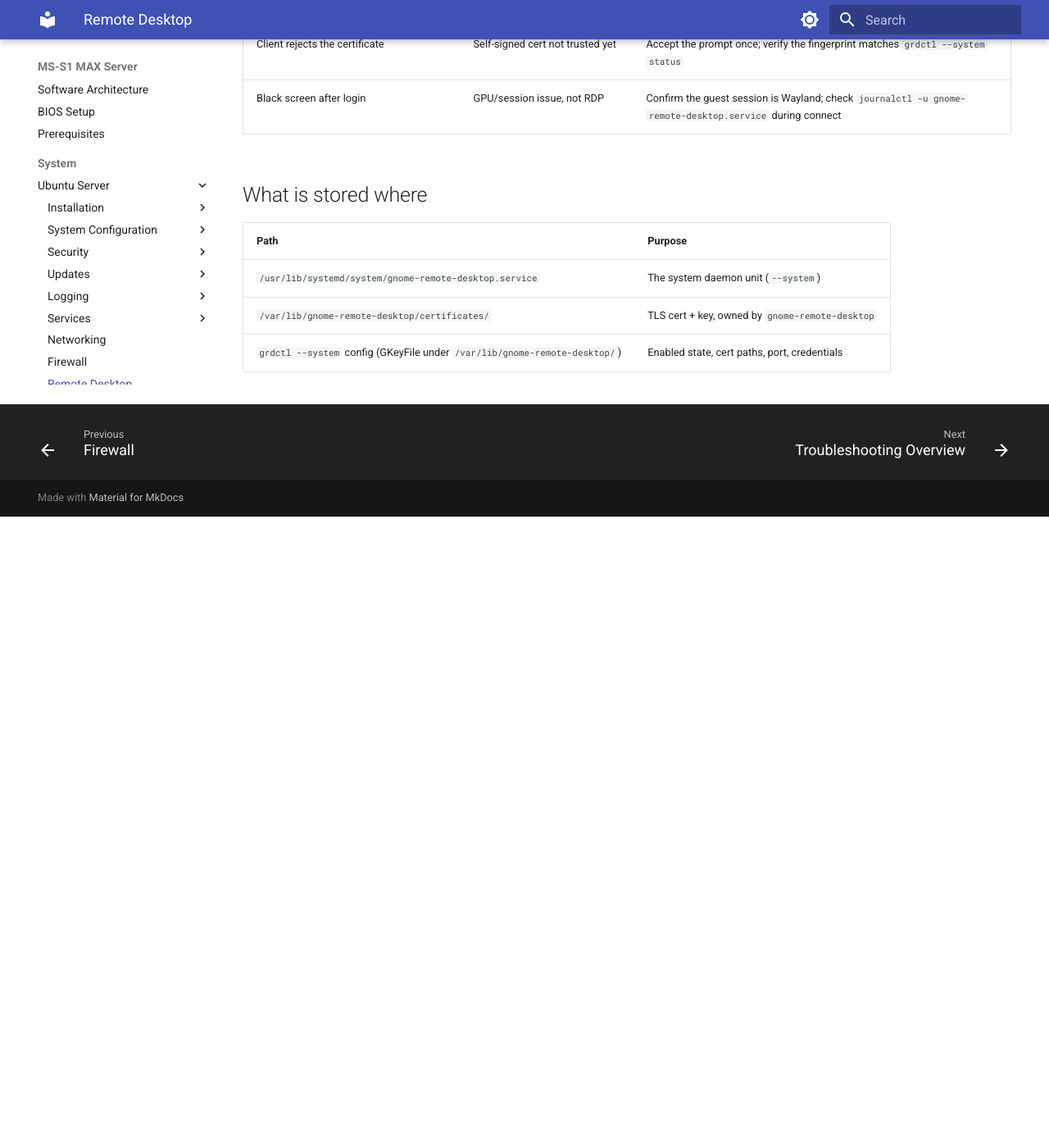
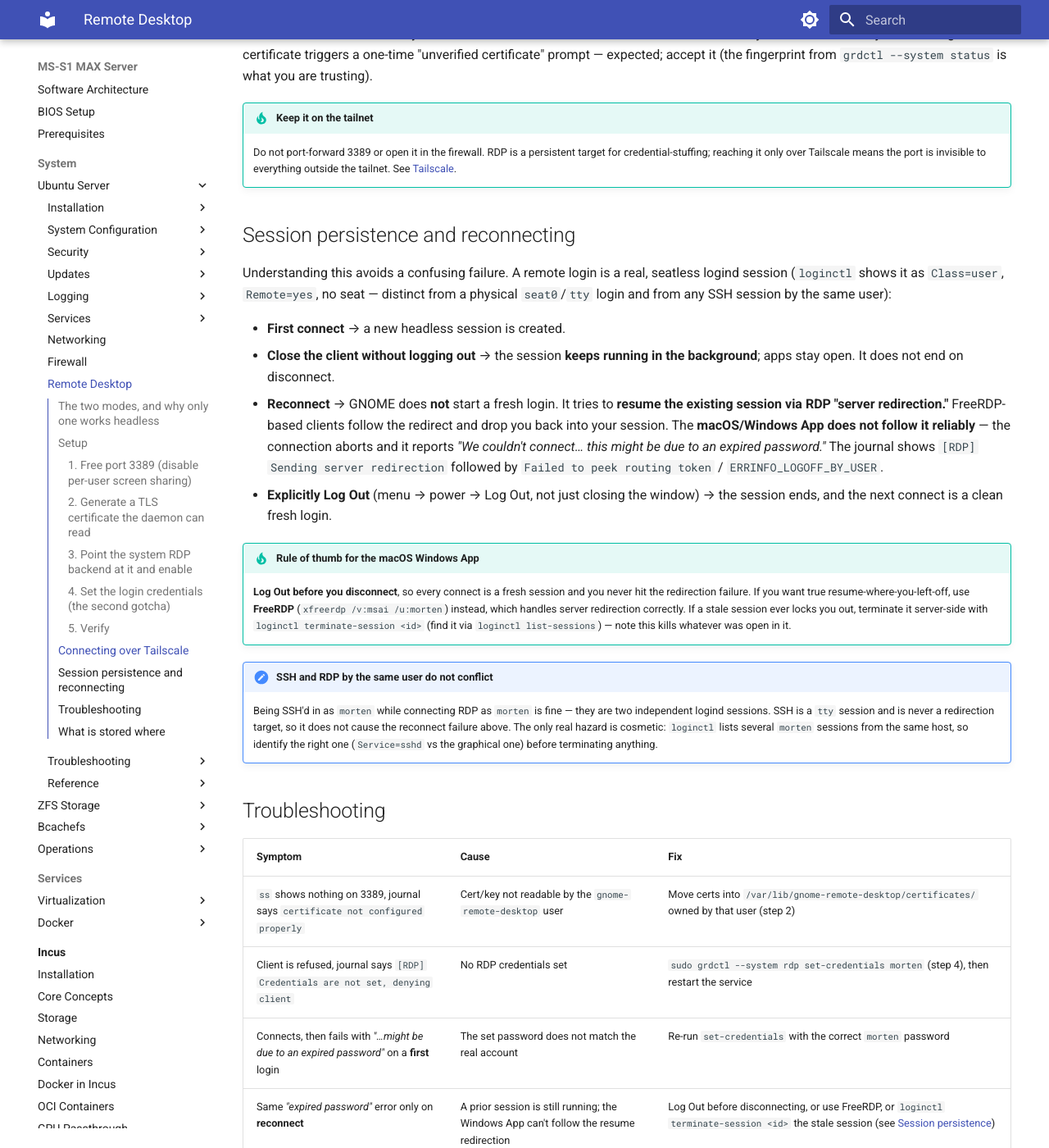
Before and after one commit to mortenoh/msai-setup, an MkDocs documentation site: the page built from docs/ubuntu/remote-desktop.md, in a window 1280 px wide and 1400 px high, scrolled down 3172 px. Shown: the whole window at 82% size. Built offline with MkDocs 1.6.1 and Material for MkDocs 9.7.7, drawn with Linux system fonts in a browser that asks for light colours; before the commit the page ends 3802 px from its top, so only the background shows below that; some of the changed text lies outside the part shown.

Commit message:
docs(ubuntu): add RDP credentials step and reconnect behavior
Document the set-credentials requirement (denies clients until set),
correct the connect flow (no interactive GDM greeter), and add a
session-persistence section covering RDP server redirection on
reconnect, the macOS Windows App 'expired password' failure, the
log-out-first workaround, FreeRDP, and SSH/RDP coexistence.

````diff
--- a/docs/ubuntu/remote-desktop.md
+++ b/docs/ubuntu/remote-desktop.md
@@ -1,6 +1,6 @@
 # Remote Desktop — headless GNOME login over RDP
 
-This host runs Ubuntu 26.04 **Desktop** (GNOME 50, Wayland). When it boots with no monitor and nobody logged in at the physical console, you still want to reach a full graphical session — click through a GUI installer, drive a browser, use an app that has no CLI. GNOME's built-in RDP support does this, but only if you pick the *right* one of its two modes. This page documents the mode that actually works headless, the exact configuration used on this machine, and the one non-obvious gotcha that stops it from listening.
+This host runs Ubuntu 26.04 **Desktop** (GNOME 50, Wayland). When it boots with no monitor and nobody logged in at the physical console, you still want to reach a full graphical session — click through a GUI installer, drive a browser, use an app that has no CLI. GNOME's built-in RDP support does this, but only if you pick the *right* one of its two modes. This page documents the mode that actually works headless, the exact configuration used on this machine, the two non-obvious gotchas that silently break it (a certificate the daemon can't read, and login credentials it requires but the guides never mention), and how session reconnection actually behaves.
 
 Access is over [Tailscale](../tailscale/index.md) — the RDP port is never exposed to the LAN or the internet.
 
@@ -12,7 +12,7 @@
 |---|---|---|
 | systemd unit | `gnome-remote-desktop.service` (`--user`) | `gnome-remote-desktop.service` (system) |
 | Daemon runs as | your login user | dedicated `gnome-remote-desktop` system user |
-| What a client gets | a mirror of your **already-active** GNOME session | a fresh **GDM login screen** → brand-new session |
+| What a client gets | a mirror of your **already-active** GNOME session | authenticates with stored RDP credentials → a brand-new headless session |
 | Needs you logged in first? | **Yes** | **No** |
 | Configured with | `grdctl …` | `grdctl --system …` |
 | Headless boot? | **No** — nothing to mirror until someone logs in | **Yes** — this is the one you want |
@@ -61,10 +61,26 @@
 sudo systemctl enable --now gnome-remote-desktop.service
 ```
 
-### 4. Verify
+### 4. Set the login credentials (the second gotcha)
+
+The system backend's default authentication method is `credentials`, and **until you set a username and password it denies every client** — the journal shows `[RDP] Credentials are not set, denying client` while the client just sees a generic connection failure. The certificate work above gets the port *listening*; this gets it *accepting*. The daemon validates the RDP client against these credentials and then hands the login to GDM as that user, so set them to a **real local account** — your own:
 
 ```bash
-sudo grdctl --system status      # RDP: enabled, cert/key/fingerprint populated
+# Omit the password to be prompted for it (keeps it out of shell history):
+sudo grdctl --system rdp set-credentials morten
+# If it does not prompt, pass it explicitly:
+#   sudo grdctl --system rdp set-credentials morten 'your-login-password'
+
+sudo systemctl restart gnome-remote-desktop.service
+```
+
+!!! warning "The password must match the real account"
+    These credentials are handed to GDM to perform the actual login. If the password does not match `morten`'s real account password, the RDP handshake succeeds but the session login fails afterwards — the Mac Windows App reports this as the misleading *"This might be due to an expired password."*
+
+### 5. Verify
+
+```bash
+sudo grdctl --system status --show-credentials   # RDP enabled; cert/key AND username/password populated
 systemctl is-active gnome-remote-desktop.service   # active
 systemctl is-enabled gnome-remote-desktop.service  # enabled (survives reboot)
 ss -tlnp | grep :3389            # gnome-remote-de listening on *:3389
@@ -91,16 +107,36 @@
 - **Linux** — `xfreerdp /v:msai /u:morten` or Remmina (RDP, `msai:3389`).
 - **iOS** — Windows App, add PC `msai`.
 
-You will get the **GDM greeter**, not a session mirror. Log in with your normal `morten` account password; GDM creates a fresh Wayland session. The self-signed certificate triggers a one-time "unverified certificate" prompt in the client — expected; accept it (the fingerprint from `grdctl --system status` is what you are trusting).
+Enter the **username and password you set in step 4** (`morten` + your account password). You do **not** see an interactive GDM greeter — the daemon authenticates you with those credentials and creates a fresh headless Wayland session directly. The self-signed certificate triggers a one-time "unverified certificate" prompt — expected; accept it (the fingerprint from `grdctl --system status` is what you are trusting).
 
 !!! tip "Keep it on the tailnet"
     Do not port-forward 3389 or open it in the firewall. RDP is a persistent target for credential-stuffing; reaching it only over Tailscale means the port is invisible to everything outside the tailnet. See [Tailscale](../tailscale/index.md).
+
+## Session persistence and reconnecting
+
+Understanding this avoids a confusing failure. A remote login is a real, seatless logind session (`loginctl` shows it as `Class=user`, `Remote=yes`, no seat — distinct from a physical `seat0`/`tty` login and from any SSH session by the same user):
+
+- **First connect** → a new headless session is created.
+- **Close the client without logging out** → the session **keeps running in the background**; apps stay open. It does not end on disconnect.
+- **Reconnect** → GNOME does **not** start a fresh login. It tries to **resume the existing session via RDP "server redirection."** FreeRDP-based clients follow the redirect and drop you back into your session. The **macOS/Windows App does not follow it reliably** — the connection aborts and it reports *"We couldn't connect… this might be due to an expired password."* The journal shows `[RDP] Sending server redirection` followed by `Failed to peek routing token` / `ERRINFO_LOGOFF_BY_USER`.
+- **Explicitly Log Out** (menu → power → Log Out, not just closing the window) → the session ends, and the next connect is a clean fresh login.
+
+!!! tip "Rule of thumb for the macOS Windows App"
+    **Log Out before you disconnect**, so every connect is a fresh session and you never hit the redirection failure. If you want true resume-where-you-left-off, use **FreeRDP** (`xfreerdp /v:msai /u:morten`) instead, which handles server redirection correctly. If a stale session ever locks you out, terminate it server-side with `loginctl terminate-session <id>` (find it via `loginctl list-sessions`) — note this kills whatever was open in it.
+
+!!! note "SSH and RDP by the same user do not conflict"
+    Being SSH'd in as `morten` while connecting RDP as `morten` is fine — they are two independent logind sessions. SSH is a `tty` session and is never a redirection target, so it does not cause the reconnect failure above. The only real hazard is cosmetic: `loginctl` lists several `morten` sessions from the same host, so identify the right one (`Service=sshd` vs the graphical one) before terminating anything.
 
 ## Troubleshooting
 
 | Symptom | Cause | Fix |
 |---|---|---|
 | `ss` shows nothing on 3389, journal says `certificate not configured properly` | Cert/key not readable by the `gnome-remote-desktop` user | Move certs into `/var/lib/gnome-remote-desktop/certificates/` owned by that user (step 2) |
+| Client is refused, journal says `[RDP] Credentials are not set, denying client` | No RDP credentials set | `sudo grdctl --system rdp set-credentials morten` (step 4), then restart the service |
+| Connects, then fails with *"…might be due to an expired password"* on a **first** login | The set password does not match the real account | Re-run `set-credentials` with the correct `morten` password |
+| Same *"expired password"* error only on **reconnect** | A prior session is still running; the Windows App can't follow the resume redirection | Log Out before disconnecting, or use FreeRDP, or `loginctl terminate-session <id>` the stale session (see [Session persistence](#session-persistence-and-reconnecting)) |
+| Journal shows `Sending server redirection` / `Failed to peek routing token` | Client failing RDP server redirection to an existing session | Same as above — this is the reconnect case, not a network fault |
+| Extra `gdm-greeter` sessions accumulate in `loginctl` after several attempts | One orphan greeter per connect attempt | Harmless; clear with `sudo systemctl restart gnome-remote-desktop.service` **while nobody is connected** (it drops active sessions) |
 | Port 3389 already bound by another `gnome-remote-de` | Per-user Screen Sharing still enabled | `grdctl rdp disable && systemctl --user disable --now gnome-remote-desktop.service`, or give one a different port with `grdctl --system rdp set-port 3390` |
 | Connection works only while you are logged in locally | You enabled Screen Sharing, not Remote Login | Use `grdctl --system …` (this page), not `grdctl …` |
 | Client rejects the certificate | Self-signed cert not trusted yet | Accept the prompt once; verify the fingerprint matches `grdctl --system status` |
````
